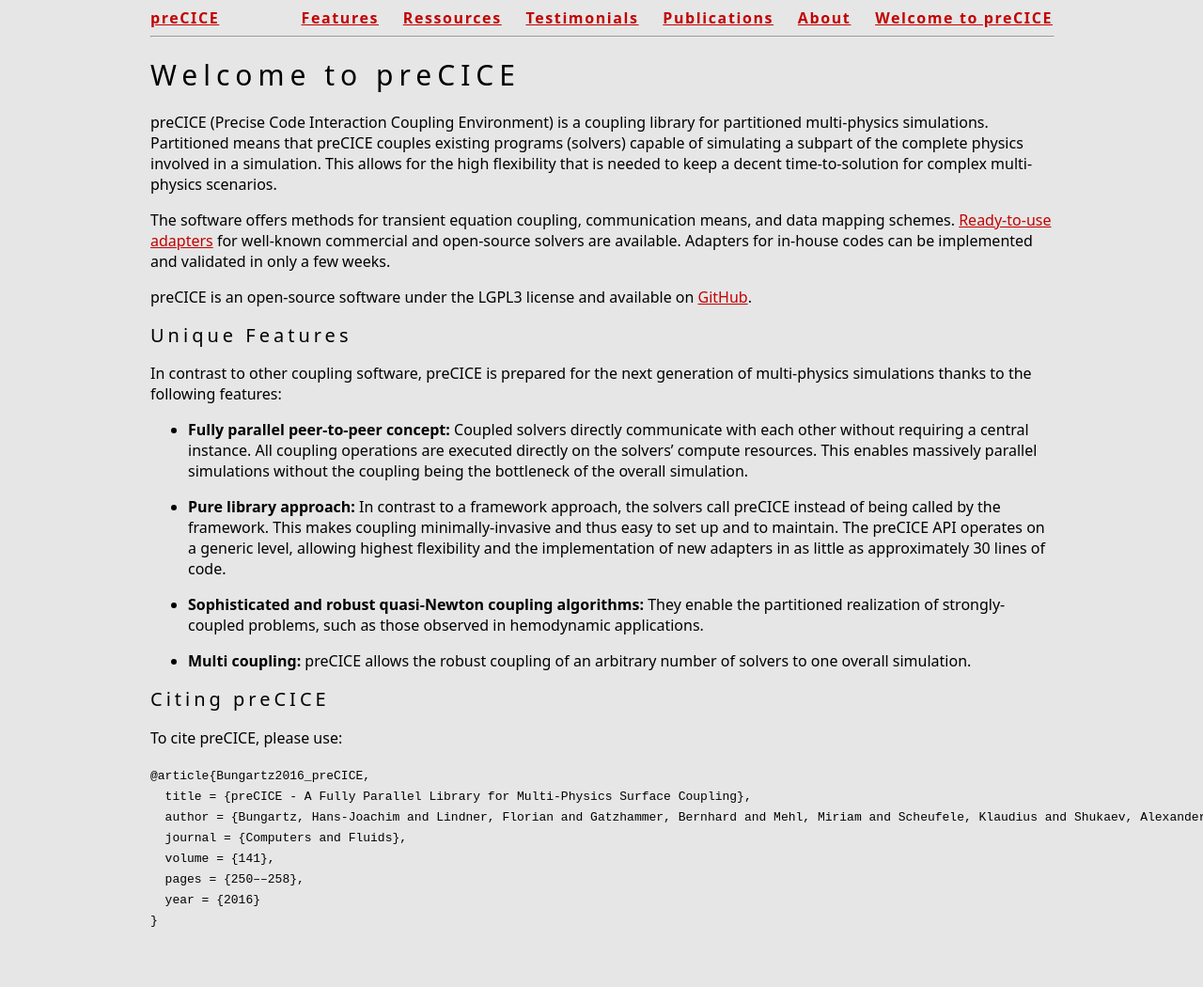
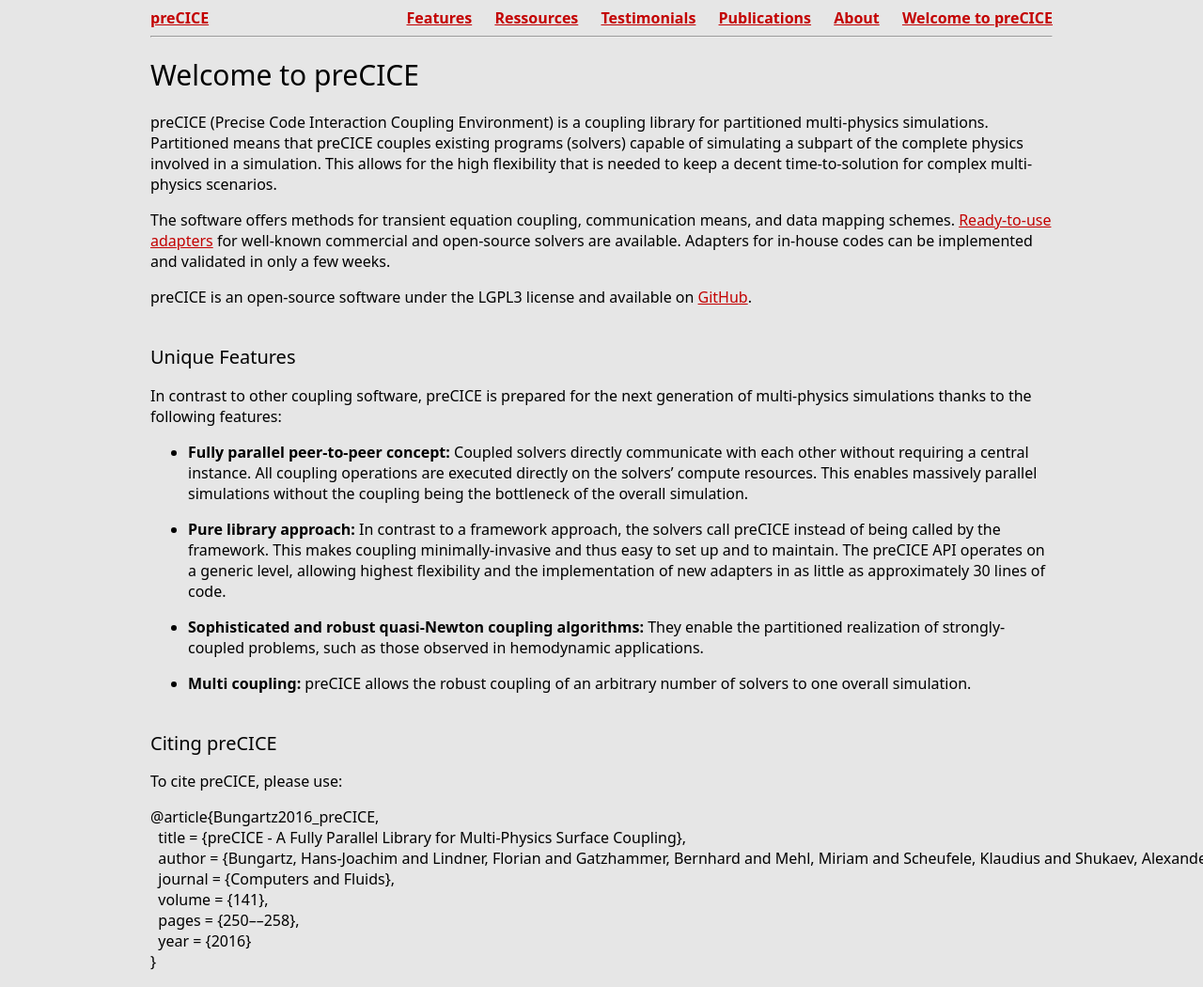
Before and after one commit to precice/precice.github.io_old, a Jekyll site: the page built from index.md, in a window 1280 px wide. Shown: the whole page at 94% size. Built offline with Jekyll 4.4.1, drawn with Linux system fonts in a browser that asks for light colours; our own code applies the rules of GitHub Pages for plain Markdown files; before the commit the page ends 1004 px from its top, so only the background shows below that.

Commit message:
removed letter spacing

```diff
--- a/css/main.css
+++ b/css/main.css
@@ -11,20 +11,16 @@
 
 h1 {
     font-size: 30px;
-    letter-spacing: 0.2em;
 
 }
 
 h2 {
     font-size: 20px;
-    letter-spacing: 0.2em;
-
+    margin-top: 40px;
 }
 
 h3 {
     font-size: 18px;
-    letter-spacing: 0.0em;
-
 }
 
 a {
@@ -63,8 +59,6 @@
 header {
     font-size: 1em;
     font-weight: bold;
-    letter-spacing: 0.1em;
-}
 
 header hr {
     width: 100%;
```
